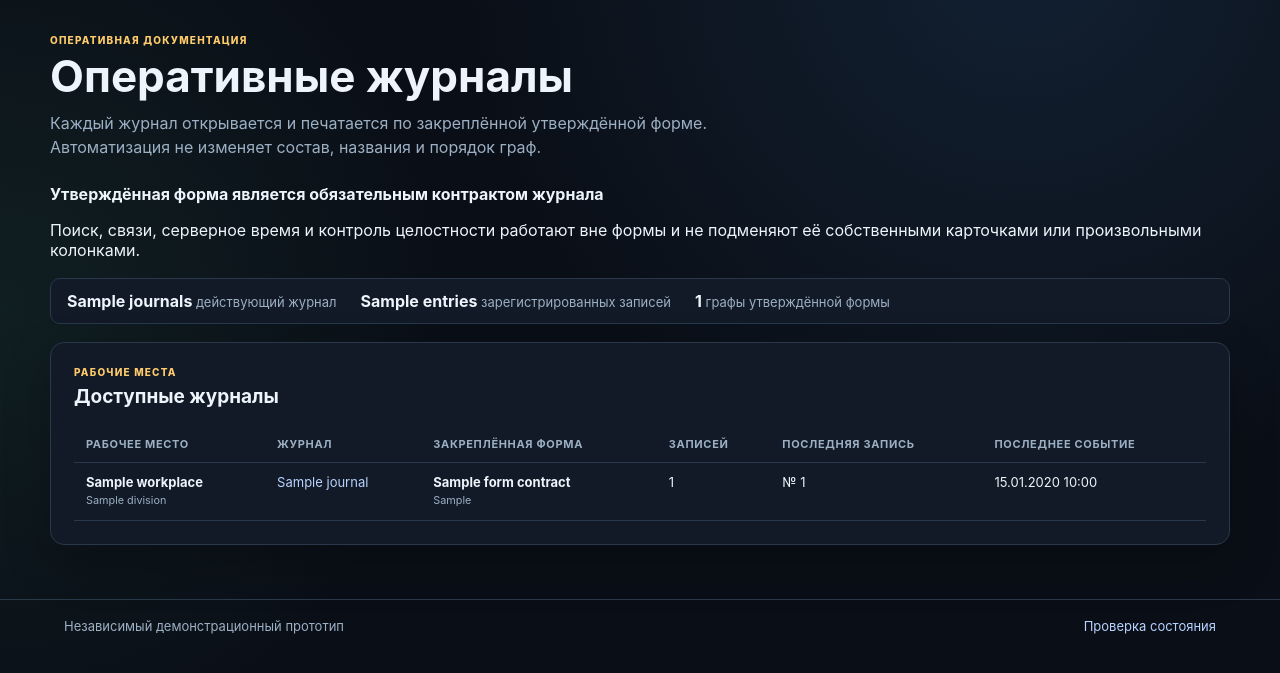
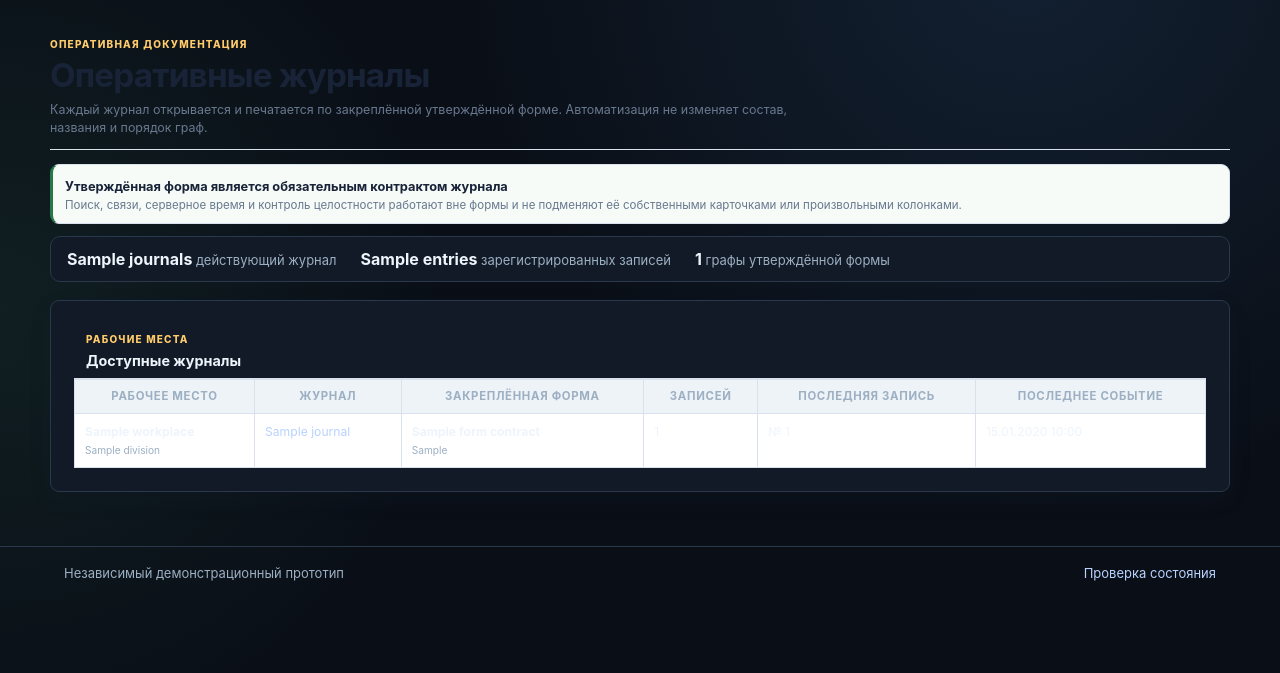
Before and after one commit to genrudko/electronic-operational-docs, a Django app: template src/templates/operational_log/registry.html in a window 1280 px wide. Shown: the part 52-725 px from the top of the page. Run offline with Django 5.2, Linux system fonts and the light colour scheme; the template is opened without the code that fills it: most values are stand-ins (such as "Sample title", 1, 10 or a date in 2020).

Commit message:
OPJ-UX-001: bind journal registry to shared primitives

```diff
--- a/src/templates/operational_log/registry.html
+++ b/src/templates/operational_log/registry.html
@@ -3,7 +3,7 @@
 {% block title %}Оперативные журналы · ЭОД{% endblock %}
 
 {% block content %}
-<section class="page-heading">
+<section class="page-heading da-page-header">
     <div>
         <div class="eyebrow">ОПЕРАТИВНАЯ ДОКУМЕНТАЦИЯ</div>
         <h1>Оперативные журналы</h1>
@@ -14,12 +14,14 @@
     </div>
 </section>
 
-<section class="notice-card success-notice approved-form-notice">
-    <strong>Утверждённая форма является обязательным контрактом журнала</strong>
-    <p>
-        Поиск, связи, серверное время и контроль целостности работают вне формы
-        и не подменяют её собственными карточками или произвольными колонками.
-    </p>
+<section class="notice-card success-notice approved-form-notice da-alert is-success">
+    <div>
+        <strong>Утверждённая форма является обязательным контрактом журнала</strong>
+        <p>
+            Поиск, связи, серверное время и контроль целостности работают вне формы
+            и не подменяют её собственными карточками или произвольными колонками.
+        </p>
+    </div>
 </section>
 
 <section class="journal-registry-facts" aria-label="Сводка оперативных журналов">
@@ -28,15 +30,15 @@
     <span><strong>{{ form_contract.columns|length }}</strong> графы утверждённой формы</span>
 </section>
 
-<section class="profile-card journal-registry-card">
-    <div class="section-heading">
+<section class="profile-card journal-registry-card da-panel">
+    <div class="section-heading da-panel-heading">
         <div>
             <div class="eyebrow">РАБОЧИЕ МЕСТА</div>
             <h2>Доступные журналы</h2>
         </div>
     </div>
-    <div class="table-wrap">
-        <table class="journal-registry-table">
+    <div class="table-wrap da-table-wrap">
+        <table class="journal-registry-table da-table">
             <thead>
                 <tr>
                     <th>Рабочее место</th>
```
